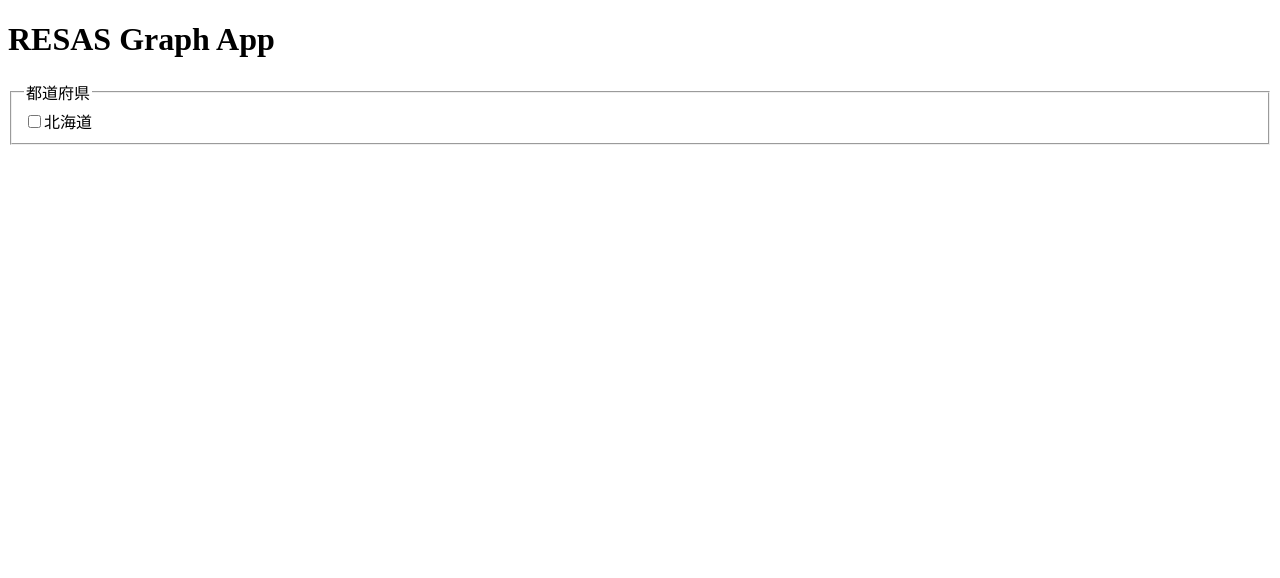
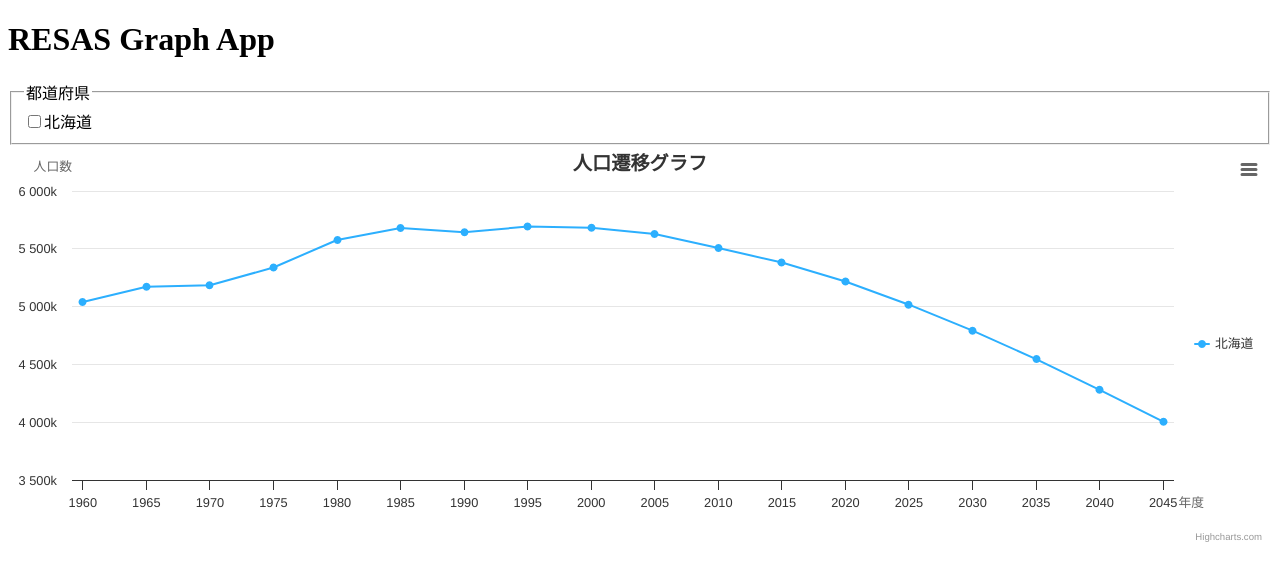
Before and after one commit to TakashiYano/next-resas-graph-app, a Next.js app: page / in a window 1280 px wide. Shown: the top 578 px of the page. Built offline with nearby package versions, Linux system fonts and the light colour scheme.

Commit message:
✨ 人口データ型定義、人口遷移グラフコンポーネント作成

```diff
--- a/package.json
+++ b/package.json
@@ -14,6 +14,8 @@
     "fix:prettier": "prettier --write ."
   },
   "dependencies": {
+    "highcharts": "^11.1.0",
+    "highcharts-react-official": "^3.2.1",
     "next": "13.4.10",
     "react": "18.2.0",
     "react-dom": "18.2.0"
--- /dev/null
+++ b/src/app/_component/Population/PopulationGraph.tsx
@@ -0,0 +1,82 @@
+"use client";
+
+import { type FC } from "react";
+
+import Highcharts from "highcharts";
+import HighchartsReact from "highcharts-react-official";
+import HighchartsMore from "highcharts/highcharts-more";
+import HighchartsExporting from "highcharts/modules/exporting";
+
+type Props = {
+  data: Highcharts.SeriesOptionsType[];
+};
+
+export const PopulationGraph: FC<Props> = ({ data }) => {
+  if (typeof Highcharts === "object") {
+    HighchartsExporting(Highcharts);
+    HighchartsMore(Highcharts);
+  }
+  const options: Highcharts.Options = {
+    legend: {
+      align: "right",
+      layout: "vertical",
+      verticalAlign: "middle",
+    },
+
+    plotOptions: {
+      series: {
+        label: {
+          connectorAllowed: false,
+        },
+        pointInterval: 5,
+        pointStart: 1960,
+      },
+    },
+
+    responsive: {
+      rules: [
+        {
+          chartOptions: {
+            legend: {
+              align: "center",
+              layout: "horizontal",
+              verticalAlign: "bottom",
+            },
+          },
+          condition: {
+            maxWidth: 600,
+          },
+        },
+      ],
+    },
+
+    series: data,
+    title: {
+      text: "人口遷移グラフ",
+    },
+
+    xAxis: {
+      accessibility: {
+        rangeDescription: "Range: 1980 to 2020",
+      },
+      title: {
+        align: "high",
+        text: "年度",
+        x: 30,
+        y: -20,
+      },
+    },
+
+    yAxis: {
+      title: {
+        align: "high",
+        offset: 0,
+        rotation: 0,
+        text: "人口数",
+        y: -20,
+      },
+    },
+  };
+
+  return <HighchartsReact highcharts={Highcharts} options={options} />;
+};
--- /dev/null
+++ b/src/app/_component/Population/index.ts
@@ -0,0 +1 @@
+export { PopulationGraph } from "./PopulationGraph";
--- a/src/app/page.tsx
+++ b/src/app/page.tsx
@@ -1,7 +1,42 @@
+import { type SeriesOptionsType } from "highcharts";
+
+import { PopulationGraph } from "@/app/_component/Population";
 import { PrefectureFieldset } from "@/app/_component/Prefecture";
 
 const prefectures = [{ prefCode: 1, prefName: "北海道" }];
 
+const populations: SeriesOptionsType[] = [
+  {
+    data: [
+      [1960, 5039206],
+      [1965, 5171800],
+      [1970, 5184287],
+      [1975, 5338206],
+      [1980, 5575989],
+      [1985, 5679439],
+      [1990, 5643647],
+      [1995, 5692321],
+      [2000, 5683062],
+      [2005, 5627737],
+      [2010, 5506419],
+      [2015, 5381733],
+      [2020, 5216615],
+      [2025, 5016554],
+      [2030, 4791592],
+      [2035, 4546357],
+      [2040, 4280427],
+      [2045, 4004973],
+    ],
+    name: "北海道",
+    type: "line",
+  },
+];
+
 export default function Home() {
-  return <PrefectureFieldset prefectures={prefectures} />;
+  return (
+    <div>
+      <PrefectureFieldset prefectures={prefectures} />
+      <PopulationGraph data={populations} />
+    </div>
+  );
 }
```
Also changed, not shown: src/lib/population/type.ts (added, +17 -0 lines), 1 other file (tests, documents, lock files or other folders).
